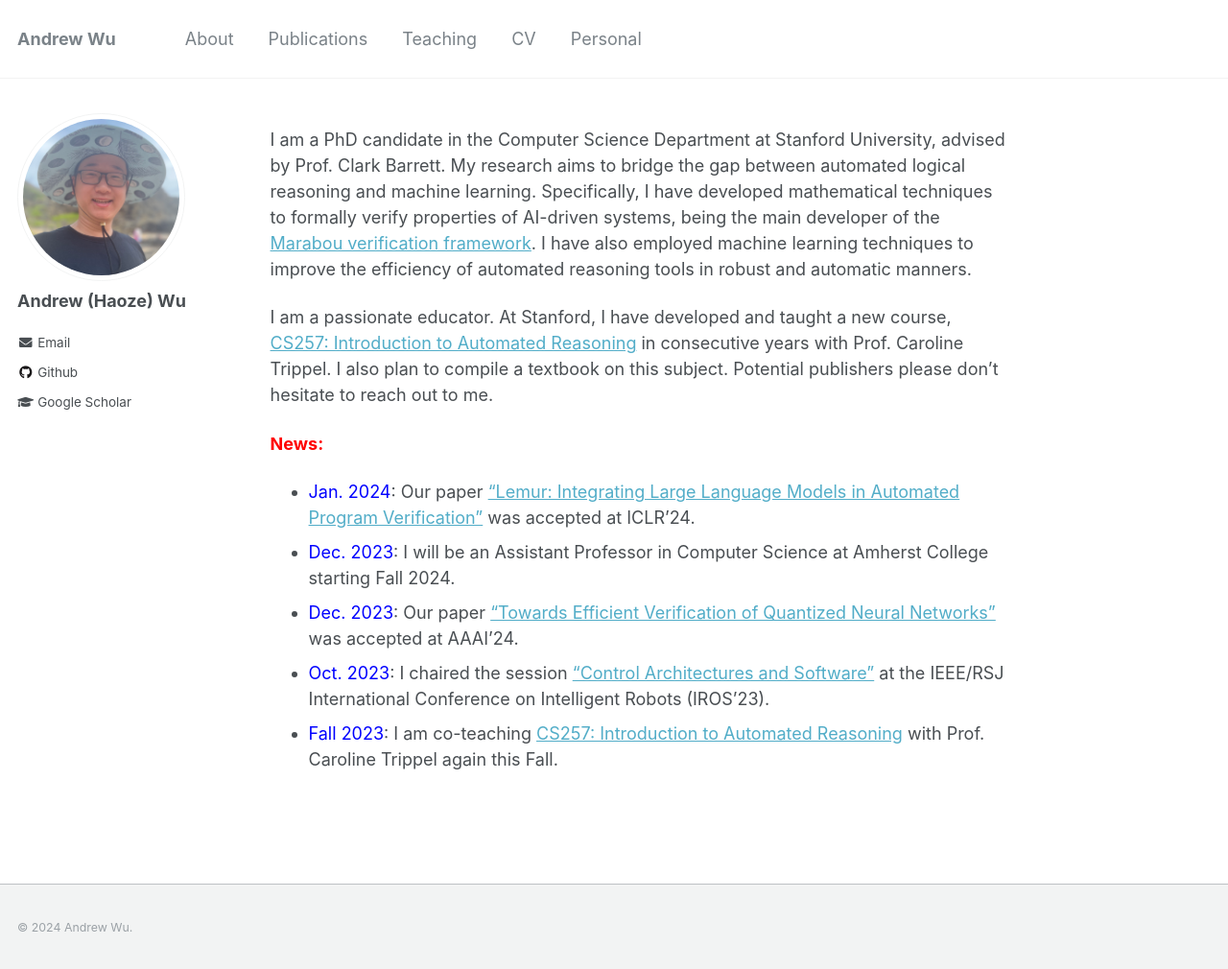
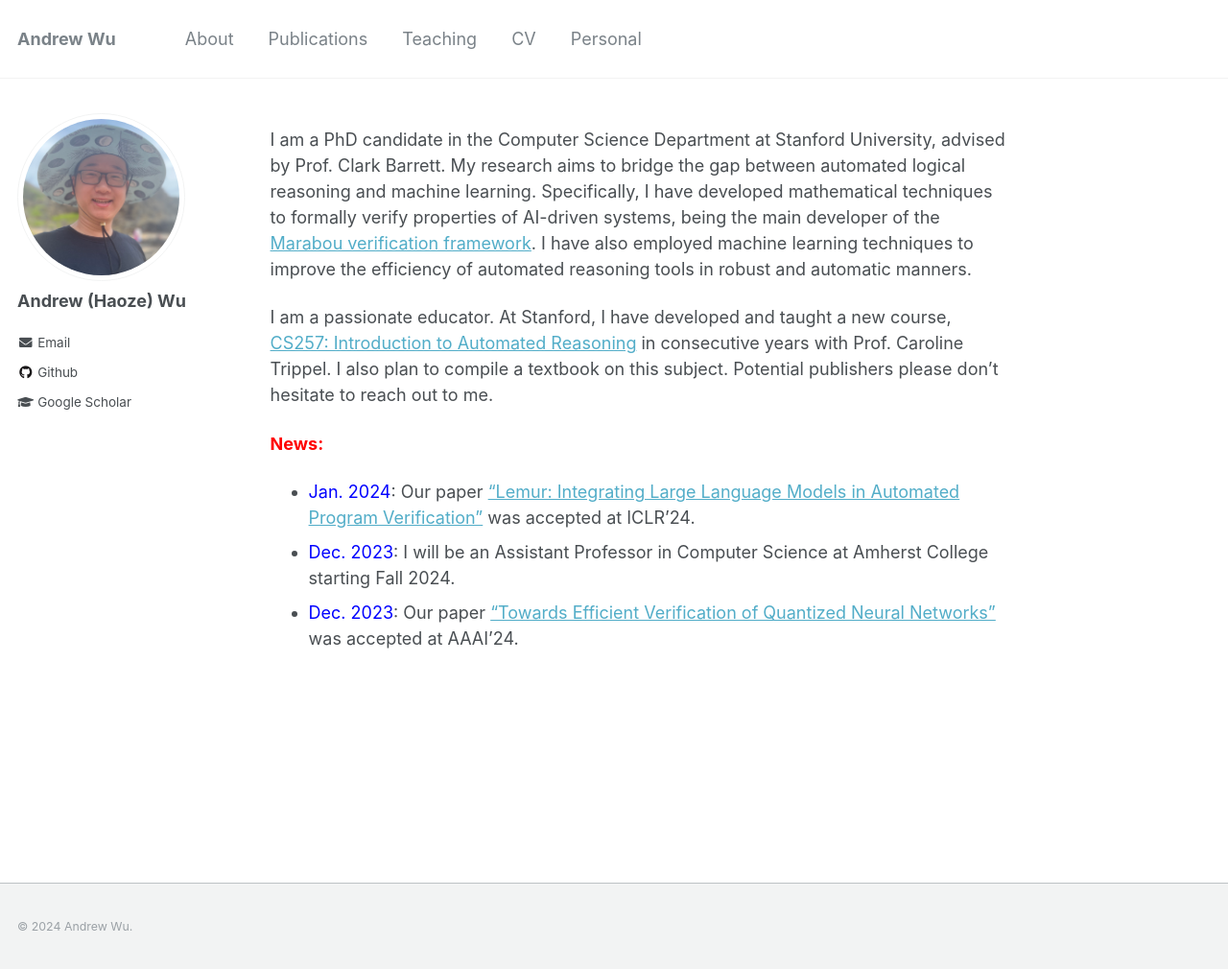
Before and after one commit to wu-haoze/wu-haoze.github.io, a Jekyll site: the page built from _pages/about.md, in a window 1280 px wide and 1012 px high. Shown: the whole window at 96% size. Built offline with Jekyll 4.4.1, drawn with Linux system fonts in a browser that asks for light colours.

Commit message:
Update about.md

```diff
--- a/_pages/about.md
+++ b/_pages/about.md
@@ -16,5 +16,3 @@ I am a passionate educator. At Stanford, I have developed and taught a new cours
 - <span style="color:blue">Jan. 2024</span>: Our paper ["Lemur: Integrating Large Language Models in Automated Program Verification"](https://arxiv.org/abs/2310.04870){:target="_blank"} was accepted at ICLR'24.
 - <span style="color:blue">Dec. 2023</span>: I will be an Assistant Professor in Computer Science at Amherst College starting Fall 2024.
 - <span style="color:blue">Dec. 2023</span>: Our paper ["Towards Efficient Verification of Quantized Neural Networks"](https://arxiv.org/abs/2312.12679){:target="_blank"} was accepted at AAAI'24.
-- <span style="color:blue">Oct. 2023</span>: I chaired the session ["Control Architectures and Software"](https://ras.papercept.net/conferences/conferences/IROS23/program/IROS23_ContentListWeb_3.html#tubt4){:target="_blank"} at the IEEE/RSJ International Conference on Intelligent Robots (IROS'23).
-- <span style="color:blue">Fall 2023</span>: I am co-teaching [CS257: Introduction to Automated Reasoning](http://web.stanford.edu/class/cs257/){:target="_blank"} with Prof. Caroline Trippel again this Fall.
```
